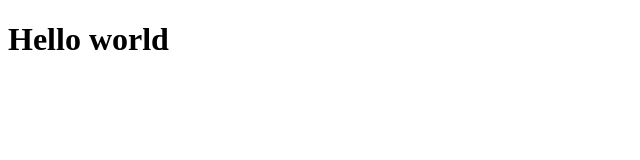
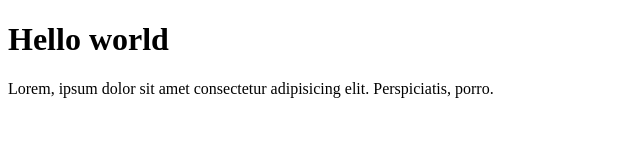
Before and after one commit to softwareaka/ikkinchi-repo, a plain HTML site: page index.html in a window 1280 px wide. Shown: the whole page, without its empty margins (0-640 px from the left). Drawn offline with Linux system fonts and the light colour scheme.

Commit message:
new tag: paragraph

```diff
--- a/index.html
+++ b/index.html
@@ -8,5 +8,10 @@
   </head>
   <body>
     <h1>Hello world</h1>
+
+    <p>
+      Lorem, ipsum dolor sit amet consectetur adipisicing elit. Perspiciatis,
+      porro.
+    </p>
   </body>
 </html>
```
